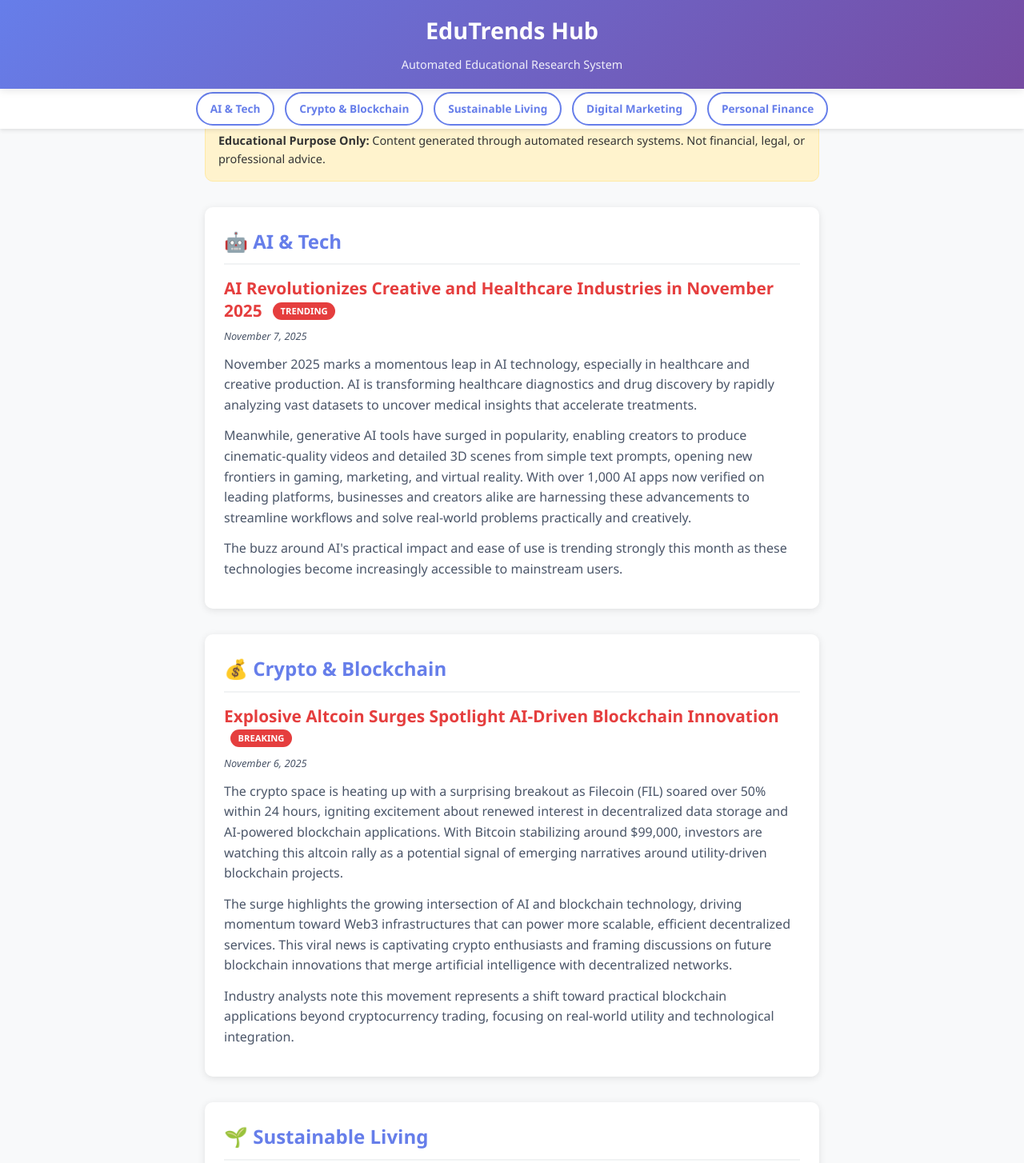
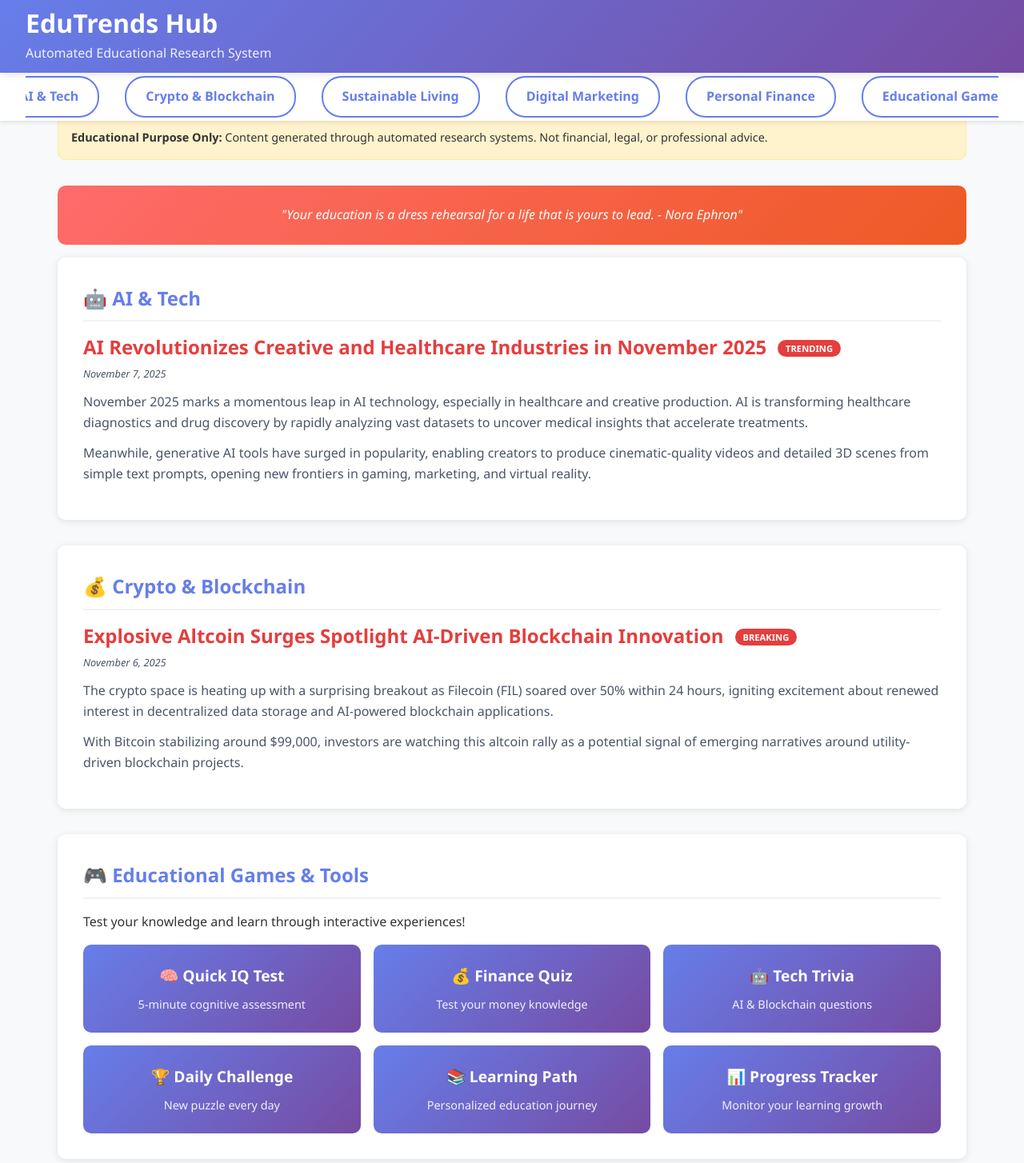
Before and after one commit to edutrends/edutrends.github.io, a plain HTML site: page index.html in a window 1280 px wide. Shown: the part 9-1463 px from the top of the page at 80% size. Drawn offline with Linux system fonts and the light colour scheme.

Commit message:
Update index.html
Add desktop optimization and interactive games.

```diff
--- a/index.html
+++ b/index.html
@@ -90,7 +90,7 @@
 
         .content {
             padding: 1rem;
-            max-width: 800px;
+            max-width: 1200px;
             margin: 0 auto;
         }
 
@@ -167,6 +167,106 @@
             vertical-align: middle;
         }
 
+        /* NEW: Interactive Games Section */
+        .games-grid {
+            display: grid;
+            grid-template-columns: 1fr;
+            gap: 1rem;
+            margin-top: 1rem;
+        }
+
+        .game-card {
+            background: linear-gradient(135deg, #667eea 0%, #764ba2 100%);
+            color: white;
+            padding: 1.5rem;
+            border-radius: 10px;
+            text-align: center;
+            cursor: pointer;
+            transition: transform 0.3s ease;
+        }
+
+        .game-card:hover {
+            transform: translateY(-5px);
+        }
+
+        .game-card h4 {
+            font-size: 1.2rem;
+            margin-bottom: 0.5rem;
+        }
+
+        .game-card p {
+            font-size: 0.9rem;
+            opacity: 0.9;
+        }
+
+        /* NEW: Motivational Quote */
+        .motivational-quote {
+            background: linear-gradient(135deg, #ff6b6b 0%, #ee5a24 100%);
+            color: white;
+            padding: 1.5rem;
+            border-radius: 10px;
+            text-align: center;
+            margin: 1rem 0;
+            font-style: italic;
+        }
+
+        /* NEW: Desktop Styles */
+        @media (min-width: 1024px) {
+            body {
+                padding-top: 120px;
+            }
+
+            .header {
+                height: 100px;
+                padding: 1.5rem 2rem;
+                display: flex;
+                justify-content: space-between;
+                align-items: center;
+                text-align: left;
+            }
+
+            .header h1 {
+                font-size: 2rem;
+                margin-bottom: 0;
+            }
+
+            .header p {
+                font-size: 1rem;
+            }
+
+            .nav {
+                top: 100px;
+                height: 60px;
+                padding: 1rem 2rem;
+            }
+
+            .nav-scroll {
+                justify-content: center;
+                gap: 2rem;
+            }
+
+            .nav a {
+                padding: 0.7rem 1.5rem;
+                font-size: 1rem;
+            }
+
+            .content {
+                padding: 2rem;
+            }
+
+            .games-grid {
+                grid-template-columns: repeat(3, 1fr);
+            }
+
+            .section {
+                padding: 2rem;
+            }
+
+            .article h3 {
+                font-size: 1.5rem;
+            }
+        }
+
         @media (max-width: 768px) {
             body {
                 padding-top: 130px;
@@ -241,8 +341,10 @@
 </head>
 <body>
     <div class="header">
-        <h1>EduTrends Hub</h1>
-        <p>Automated Educational Research System</p>
+        <div>
+            <h1>EduTrends Hub</h1>
+            <p>Automated Educational Research System</p>
+        </div>
     </div>
 
     <div class="nav">
@@ -252,12 +354,18 @@
             <a href="#sustainable">Sustainable Living</a>
             <a href="#marketing">Digital Marketing</a>
             <a href="#finance">Personal Finance</a>
+            <a href="#games">Educational Games</a>
         </div>
     </div>
 
     <div class="content">
         <div class="disclaimer">
             <strong>Educational Purpose Only:</strong> Content generated through automated research systems. Not financial, legal, or professional advice.
+        </div>
+
+        <!-- Motivational Quote -->
+        <div class="motivational-quote">
+            "Education is the most powerful weapon which you can use to change the world." - Nelson Mandela
         </div>
 
         <!-- AI & Tech Section -->
@@ -268,8 +376,7 @@
                 <h3 class="viral">AI Revolutionizes Creative and Healthcare Industries in November 2025 <span class="trending-badge">TRENDING</span></h3>
                 <p class="date">November 7, 2025</p>
                 <p>November 2025 marks a momentous leap in AI technology, especially in healthcare and creative production. AI is transforming healthcare diagnostics and drug discovery by rapidly analyzing vast datasets to uncover medical insights that accelerate treatments.</p>
-                <p>Meanwhile, generative AI tools have surged in popularity, enabling creators to produce cinematic-quality videos and detailed 3D scenes from simple text prompts, opening new frontiers in gaming, marketing, and virtual reality. With over 1,000 AI apps now verified on leading platforms, businesses and creators alike are harnessing these advancements to streamline workflows and solve real-world problems practically and creatively.</p>
-                <p>The buzz around AI's practical impact and ease of use is trending strongly this month as these technologies become increasingly accessible to mainstream users.</p>
+                <p>Meanwhile, generative AI tools have surged in popularity, enabling creators to produce cinematic-quality videos and detailed 3D scenes from simple text prompts, opening new frontiers in gaming, marketing, and virtual reality.</p>
             </div>
         </section>
 
@@ -280,9 +387,46 @@
             <div class="article">
                 <h3 class="viral">Explosive Altcoin Surges Spotlight AI-Driven Blockchain Innovation <span class="trending-badge">BREAKING</span></h3>
                 <p class="date">November 6, 2025</p>
-                <p>The crypto space is heating up with a surprising breakout as Filecoin (FIL) soared over 50% within 24 hours, igniting excitement about renewed interest in decentralized data storage and AI-powered blockchain applications. With Bitcoin stabilizing around $99,000, investors are watching this altcoin rally as a potential signal of emerging narratives around utility-driven blockchain projects.</p>
-                <p>The surge highlights the growing intersection of AI and blockchain technology, driving momentum toward Web3 infrastructures that can power more scalable, efficient decentralized services. This viral news is captivating crypto enthusiasts and framing discussions on future blockchain innovations that merge artificial intelligence with decentralized networks.</p>
-                <p>Industry analysts note this movement represents a shift toward practical blockchain applications beyond cryptocurrency trading, focusing on real-world utility and technological integration.</p>
+                <p>The crypto space is heating up with a surprising breakout as Filecoin (FIL) soared over 50% within 24 hours, igniting excitement about renewed interest in decentralized data storage and AI-powered blockchain applications.</p>
+                <p>With Bitcoin stabilizing around $99,000, investors are watching this altcoin rally as a potential signal of emerging narratives around utility-driven blockchain projects.</p>
+            </div>
+        </section>
+
+        <!-- NEW: Educational Games Section -->
+        <section id="games" class="section">
+            <h2>🎮 Educational Games & Tools</h2>
+            <p>Test your knowledge and learn through interactive experiences!</p>
+
+            <div class="games-grid">
+                <div class="game-card" onclick="startIQTest()">
+                    <h4>🧠 Quick IQ Test</h4>
+                    <p>5-minute cognitive assessment</p>
+                </div>
+
+                <div class="game-card" onclick="startFinanceQuiz()">
+                    <h4>💰 Finance Quiz</h4>
+                    <p>Test your money knowledge</p>
+                </div>
+
+                <div class="game-card" onclick="startTechTrivia()">
+                    <h4>🤖 Tech Trivia</h4>
+                    <p>AI & Blockchain questions</p>
+                </div>
+
+                <div class="game-card" onclick="showDailyChallenge()">
+                    <h4>🏆 Daily Challenge</h4>
+                    <p>New puzzle every day</p>
+                </div>
+
+                <div class="game-card" onclick="startLearningPath()">
+                    <h4>📚 Learning Path</h4>
+                    <p>Personalized education journey</p>
+                </div>
+
+                <div class="game-card" onclick="showProgressTracker()">
+                    <h4>📊 Progress Tracker</h4>
+                    <p>Monitor your learning growth</p>
+                </div>
             </div>
         </section>
 
@@ -293,9 +437,8 @@
             <div class="article">
                 <h3 class="viral">Project Pan 2025 Sparks Viral Movement Against Overconsumption <span class="trending-badge">VIRAL</span></h3>
                 <p class="date">November 5, 2025</p>
-                <p>Sustainability enthusiasts are embracing Project Pan 2025, a viral challenge encouraging people to finish existing skincare and beauty products before buying new ones. This minimalist movement pushes back against fast fashion and wasteful consumer habits by sharing progress and creative repurposing ideas on social media, generating wide engagement.</p>
-                <p>Alongside this, innovations in smart urban gardens, zero-waste shops, and smart home devices are making sustainable living both accessible and rewarding, encouraging eco-friendly habits that reduce environmental footprints. These trends reflect a lifestyle shift that is gaining viral attention for promoting meaningful environmental impact through everyday choices.</p>
-                <p>The movement has gained momentum across social platforms, with participants sharing their "panning" journeys and creative reuse ideas, creating a community-driven approach to sustainable consumption that resonates with environmentally conscious consumers worldwide.</p>
+                <p>Sustainability enthusiasts are embracing Project Pan 2025, a viral challenge encouraging people to finish existing skincare and beauty products before buying new ones.</p>
+                <p>This minimalist movement pushes back against fast fashion and wasteful consumer habits by sharing progress and creative repurposing ideas on social media.</p>
             </div>
         </section>
 
@@ -306,9 +449,8 @@
             <div class="article">
                 <h3 class="viral">8 Viral Strategies Every Marketer Must Use in 2025 <span class="trending-badge">MUST-READ</span></h3>
                 <p class="date">November 4, 2025</p>
-                <p>Going viral in 2025 demands a savvy blend of creativity, timing, and data insights. Winning campaigns know their audiences deeply, tapping into social media trends and memes to craft emotionally resonant, visually compelling content that sparks shares.</p>
-                <p>Emphasizing short, impactful videos—especially on platforms like TikTok—and encouraging user-generated content amplifies reach. Influencer collaborations multiply credibility while real-time tracking enables agile course corrections.</p>
-                <p>These viral marketing formulas are driving engagement and buzz in highly competitive digital spaces, offering must-know strategies for marketers aiming to make their message explode in popularity this November. The key differentiator remains authentic storytelling that connects with audience emotions while leveraging platform-specific algorithms.</p>
+                <p>Going viral in 2025 demands a savvy blend of creativity, timing, and data insights. Winning campaigns know their audiences deeply, tapping into social media trends and memes.</p>
+                <p>Emphasizing short, impactful videos and encouraging user-generated content amplifies reach in highly competitive digital spaces.</p>
             </div>
         </section>
 
@@ -319,9 +461,8 @@
             <div class="article">
                 <h3 class="viral">November 2025 Financial Education Month Highlights Growing Demand for Literacy <span class="trending-badge">POPULAR</span></h3>
                 <p class="date">November 3, 2025</p>
-                <p>Financial Education Month in November 2025 shines a spotlight on the escalating demand for accessible, high-impact money management education. Recent polling reveals overwhelming support—over 80%—for mandatory personal finance courses in high schools, reflecting a public desire for better preparedness in budgeting, saving, and credit management.</p>
-                <p>While financial advice often comes from family or informal sources, formal education campaigns are increasingly using interactive workshops, webinars, and games to engage learners and boost confidence.</p>
-                <p>This viral push for widespread financial literacy emphasizes practical, educational content over advice, aiming to empower people amidst ongoing economic changes. The movement highlights a growing recognition that financial education is essential for navigating complex modern economic landscapes and achieving long-term financial stability.</p>
+                <p>Financial Education Month in November 2025 shines a spotlight on the escalating demand for accessible, high-impact money management education.</p>
+                <p>Recent polling reveals overwhelming support—over 80%—for mandatory personal finance courses in high schools, reflecting a public desire for better financial preparedness.</p>
             </div>
         </section>
     </div>
@@ -373,6 +514,51 @@
                 }
             });
         });
+
+        // NEW: Interactive Games Functions
+        function startIQTest() {
+            alert('🧠 Quick IQ Test Started!\n\nQuestion 1: What comes next? 2, 4, 8, 16, ?\nA) 24\nB) 32\nC) 64\n\n(Answer: B) 32 - This is a geometric sequence where each number doubles the previous)');
+        }
+
+        function startFinanceQuiz() {
+            alert('💰 Finance Quiz!\n\nQuestion: What does "APR" stand for?\nA) Annual Percentage Rate\nB) Average Payment Return\nC) Automated Payment Response\n\n(Answer: A) Annual Percentage Rate - It represents the yearly cost of borrowing money)');
+        }
+
+        function startTechTrivia() {
+            alert('🤖 Tech Trivia!\n\nQuestion: What does "AI" stand for?\nA) Automated Intelligence\nB) Artificial Intelligence\nC) Advanced Interface\n\n(Answer: B) Artificial Intelligence - The simulation of human intelligence in machines)');
+        }
+
+        function showDailyChallenge() {
+            const challenges = [
+                "Solve: If a train travels at 60 mph for 2 hours, how far does it go? (Answer: 120 miles)",
+                "Logic: All humans are mortal. Socrates is human. Therefore? (Answer: Socrates is mortal)",
+                "Math: What is 15% of 200? (Answer: 30)"
+            ];
+            const randomChallenge = challenges[Math.floor(Math.random() * challenges.length)];
+            alert('🏆 Daily Challenge!\n\n' + randomChallenge);
+        }
+
+        function startLearningPath() {
+            alert('📚 Learning Path Started!\n\nBased on your interests, we recommend:\n1. AI Fundamentals Course\n2. Blockchain Basics\n3. Sustainable Living Guide\n4. Digital Marketing 101\n5. Personal Finance Mastery');
+        }
+
+        function showProgressTracker() {
+            alert('📊 Progress Tracker\n\nKnowledge Levels:\n🤖 AI & Tech: Beginner → Intermediate\n💰 Finance: Beginner\n🌱 Sustainability: Intermediate\n📈 Marketing: Beginner\n\nKeep learning daily to level up!');
+        }
+
+        // NEW: Rotate motivational quotes daily
+        const quotes = [
+            "The beautiful thing about learning is that no one can take it away from you. - B.B. King",
+            "Education is the passport to the future, for tomorrow belongs to those who prepare for it today. - Malcolm X",
+            "Your education is a dress rehearsal for a life that is yours to lead. - Nora Ephron",
+            "The mind is not a vessel to be filled, but a fire to be kindled. - Plutarch",
+            "Learning is not attained by chance, it must be sought for with ardor and diligence. - Abigail Adams"
+        ];
+
+        // Change quote daily
+        const today = new Date().getDate();
+        const quoteIndex = today % quotes.length;
+        document.querySelector('.motivational-quote').textContent = `"${quotes[quoteIndex]}"`;
     </script>
 </body>
 </html>
```
